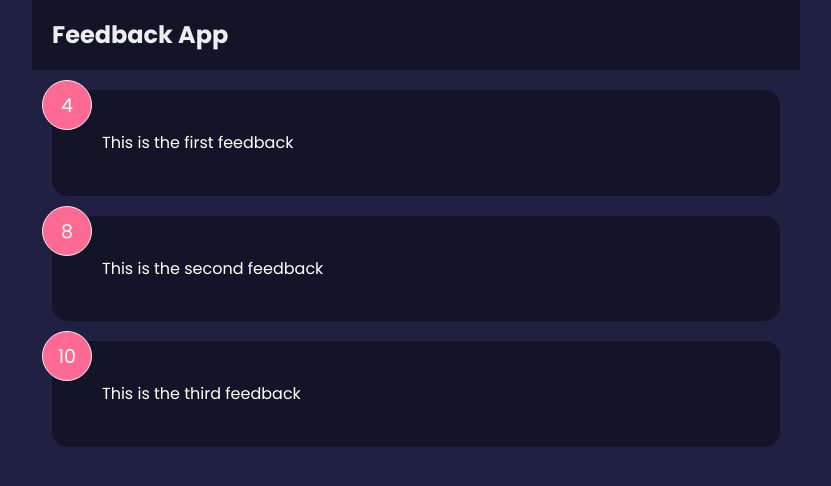
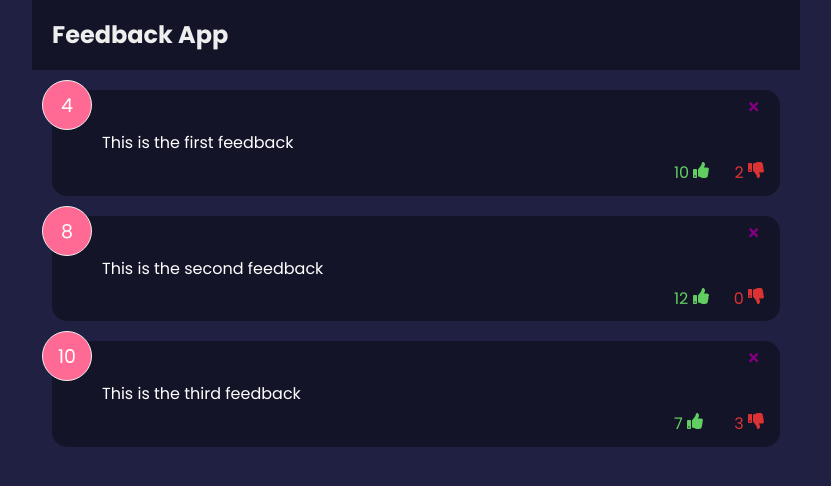
Before and after one commit to TannerBarcelos/software-engineering-resources, a React (Vite) app in the folder frontend/react/feedback-app/: page / in a window 1280 px wide. Shown: the top 486 px of the page, without its empty margins (224-1055 px from the left). Built offline with nearby package versions, Linux system fonts and the light colour scheme.

Commit message:
Adding my own feat: voting

```diff
--- a/frontend/react/feedback-app/package.json
+++ b/frontend/react/feedback-app/package.json
@@ -11,7 +11,8 @@
   },
   "dependencies": {
     "react": "^18.2.0",
-    "react-dom": "^18.2.0"
+    "react-dom": "^18.2.0",
+    "react-icons": "^4.10.1"
   },
   "devDependencies": {
     "@types/react": "^18.2.14",
--- a/frontend/react/feedback-app/src/components/ui/Feedback/FeedbackItem.tsx
+++ b/frontend/react/feedback-app/src/components/ui/Feedback/FeedbackItem.tsx
@@ -1,5 +1,6 @@
 import Card from '../../shared/Card'
 import { feedbackItem } from './types'
+import { FaThumbsUp, FaThumbsDown, FaTimes } from 'react-icons/fa'
 
 type FeedbackItemProps = {
     item: feedbackItem
@@ -7,11 +8,17 @@ type FeedbackItemProps = {
 
 const FeedbackItem = ({ item }: FeedbackItemProps) => {
     return (
-        // Universal card component that can be used for any type of card and takes in children as a prop
         <Card invert={ true }>
             <div className="num-display">{ item.rating }</div>
+            <button className="close">
+                <FaTimes color='purple' />
+            </button>
             <div className="text-display">
                 { item.description }
+            </div>
+            <div className="reactions">
+                <p>{ item.upvotes } <FaThumbsUp /></p>
+                <p>{ item.downvotes } <FaThumbsDown /></p>
             </div>
         </Card>
     )
--- a/frontend/react/feedback-app/src/index.css
+++ b/frontend/react/feedback-app/src/index.css
@@ -90,6 +90,24 @@ header {
 .num-display {
   background: #ff6a95;
   color: #fff;
+}
+
+.reactions {
+  display: flex;
+  width: 90px;
+  justify-content: space-between;
+  align-items: center;
+  position: absolute;
+  right: 1rem;
+  bottom: 10px;
+}
+
+.reactions p:nth-child(1) {
+  color: rgb(97, 206, 97);
+}
+
+.reactions p:nth-child(2) {
+  color: rgb(219, 51, 51);
 }
 
 [type='radio'] {
```
Also changed, not shown: 1 other file (tests, documents, lock files or other folders).
